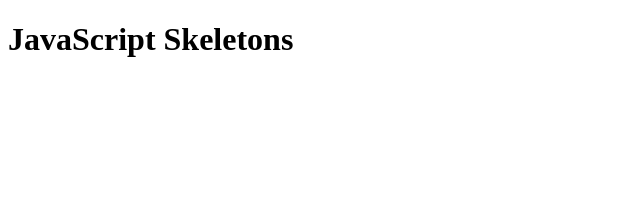
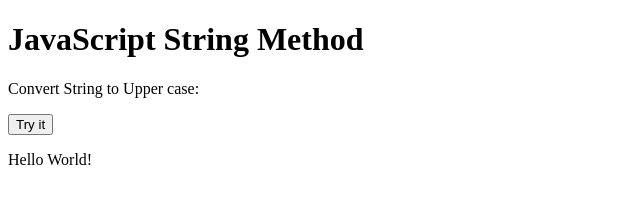
Before and after one commit to Dennis4507/Playing-With-Java-Script, a plain HTML site: page index.html in a window 1280 px wide. Shown: the whole page, without its empty margins (0-640 px from the left). Drawn offline with Linux system fonts and the light colour scheme.

```diff
--- a/index.html
+++ b/index.html
@@ -6,23 +6,16 @@
     <title>JavaScript Skeleton</title>
 </head>
 <body>
-    <h1>JavaScript Skeletons</h1>
+    <h1>JavaScript String Method</h1>
+    <p>Convert String to Upper case:</p>
+    <button onclick="myFunction()">Try it</button>
+    <p id="demo">Hello World!</p>
     <script>
-        let name = "John";
-let surname = "Doe";
-let age = 11;
-age=54;
-// Notice the lack of let on line 14 - we don’t need it since the variable has already been declared earlier and we are just re-assigning it here//
-let isStudent = true;
-const pi = 3.14;
-// pi = 3.14159; // This will throw an error because pi is a constant and cannot be reassigned
-// pi 10 was the reassigned number before we deleted it // pi = 10; // This will throw an error because pi is a constant and cannot be reassigned
-// This will throw an error because pi is a constant and cannot be reassigned
-console.log(name);
-console.log(surname);
-console.log(age);
-console.log(isStudent);
-console.log(pi);
-   </script>
+        function myFunction() {
+            // Get the text from the paragraph element with id "demo"
+            let text = document.getElementById("demo").innerHTML;
+            document.getElementById("demo").innerHTML = text.toUpperCase();
+        }
+    </script>
 </body>
 </html>
```
Also changed, not shown: 1 other file.
